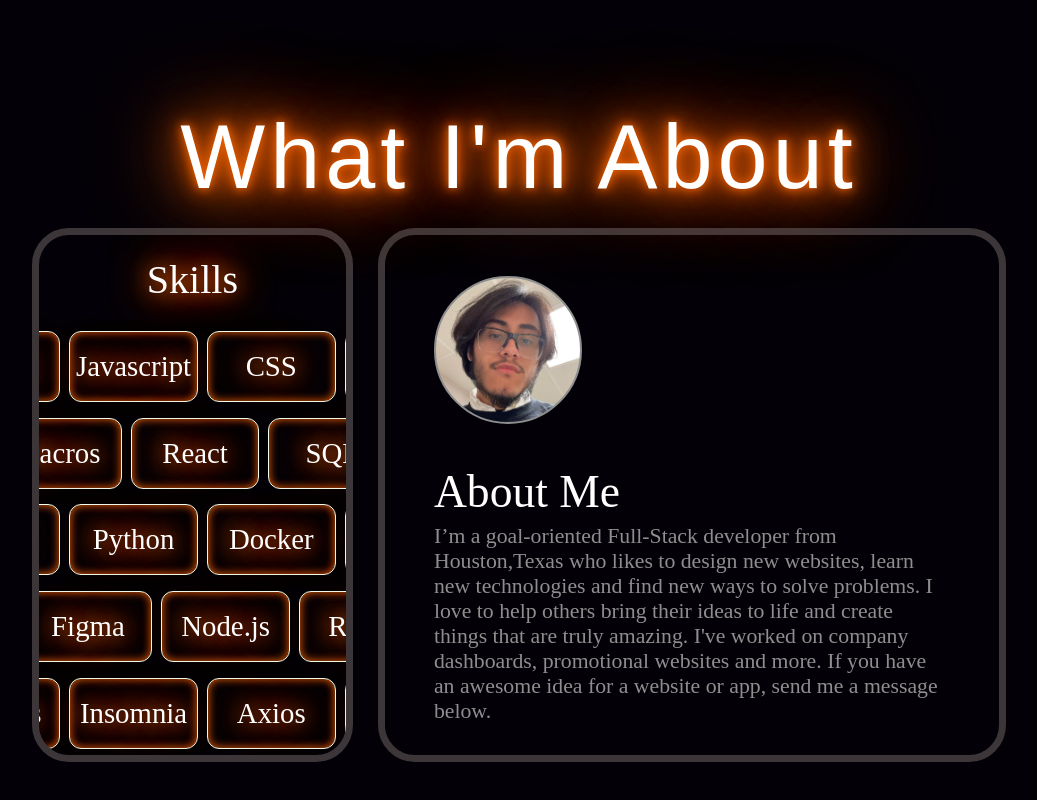
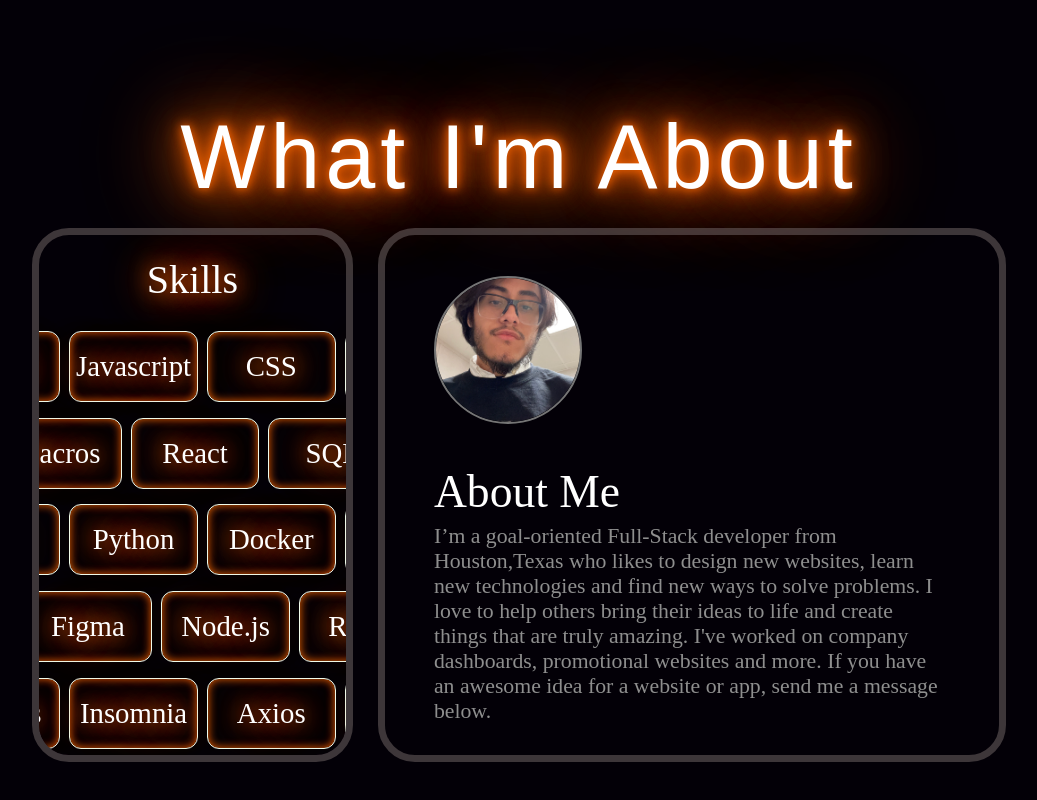
Before and after one commit to BossyLemon0/React_Portfolio, a React (Create React App) app: page / in a window 1280 px wide. Shown: the part 968-1768 px from the top of the page, without its empty margins (121-1158 px from the left). Built offline with nearby package versions, Linux system fonts and the light colour scheme.

Commit message:
transfers styles to from react to css

```diff
--- a/src/components/CircleImage.js
+++ b/src/components/CircleImage.js
@@ -7,19 +7,9 @@ const {ref, inView} = useInView({
   rootMargin:'100px 0px'
 })
 
-  const circleStyle = {
-    width: '9rem', // Adjust as needed
-    height: '9rem', // Adjust as needed
-    borderRadius: '50%',
-    border: `2px solid ${frameColor}`,
-    // backgroundImage: `url(${imageUrl})`,
-    // backgroundImage: "url(/logo192.png)",
-    backgroundImage: inView ?`url(${process.env.PUBLIC_URL + '/images/myNikePic.jpg'})`: 'none',
-    backgroundSize: 'cover',
-    backgroundPosition: 'center 30%',
-  };
-
-  return <div ref={ref} style={circleStyle}></div>;
+  return <div ref={ref} className='myPictureFrame' >
+    <img  className='myPicture'  src={`${process.env.PUBLIC_URL}/images/myNikePic.jpg`} alt="My Picture" />
+  </div>;
 };
 
 export default CircleImage;
--- a/src/styles/App.css
+++ b/src/styles/App.css
@@ -389,6 +389,21 @@ body{
     /* font-size: 120%; */
 }
 
+.myPictureFrame{
+    border-radius: 50%;
+    border: 2px solid #757575;
+    background-position: center 30%;
+    width: 9rem;
+    height: 9rem;
+    overflow: hidden;
+}
+
+.myPicture{
+    width: 100%;
+    height: 100%;
+    object-fit: cover;
+}
+
 
 
 /* #endregion */
@@ -421,8 +436,14 @@ body{
 /* #endregion */
 
 
+@media (max-width: 360px) {
+    /* CSS rules for mobile phones */
+    .titles,.first_slide{
+        font-size: 40px;
+    }
 
-@media (max-width: 575px) {
+  }
+@media (min-width: 361px)and (max-width: 575px) {
     /* CSS rules for mobile phones */
     .titles,.first_slide{
         font-size: 60px;
@@ -446,7 +467,7 @@ body{
 }
 .contentFrames{
     flex: 1 1 100%;
-    width: 60%;
+    width: 90%;
     /* height: 60%; */
 }
 }
@@ -469,6 +490,13 @@ body{
     /* CSS rules for large desktops */
   }
 
+  @media (max-height: 656px) {
+    .logoSection.myPicture{
+        height: 8rem;
+        width: 8rem;
+    }
+  }
+
 
   /*
   projects at width 948 and under ><><
```
